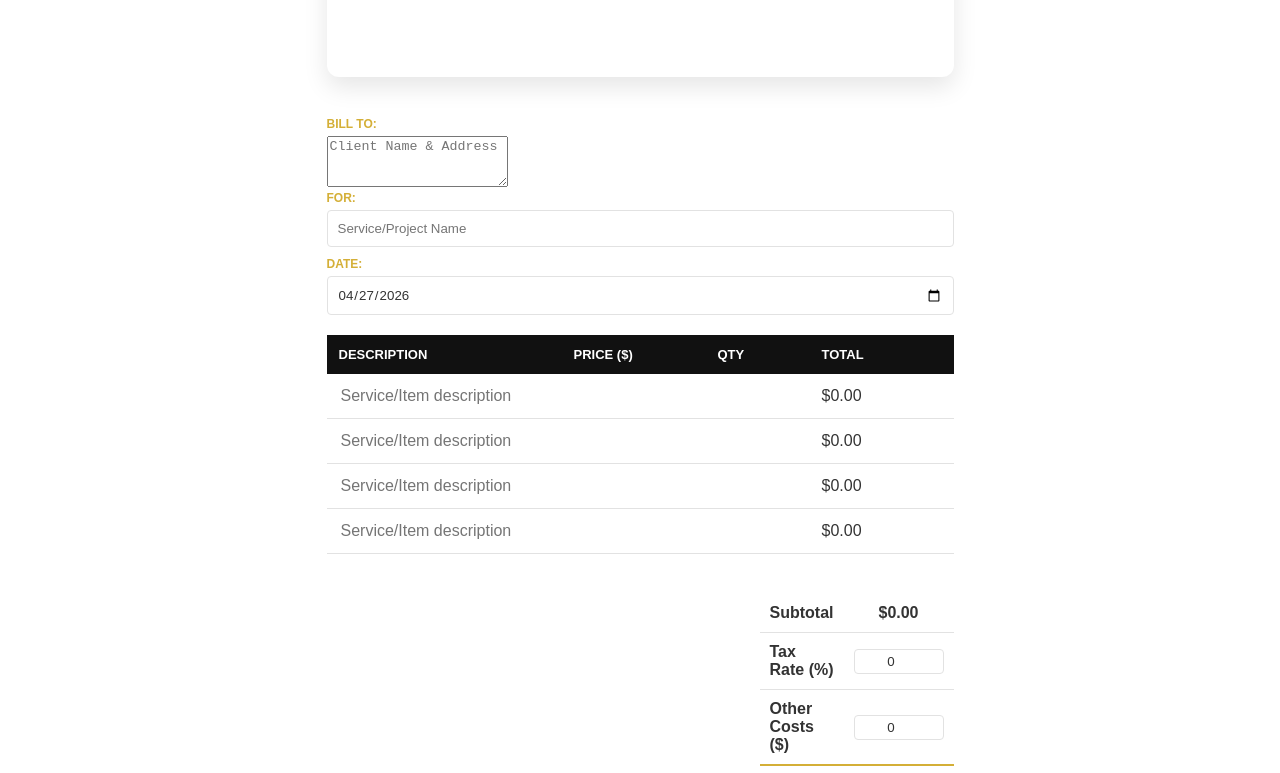
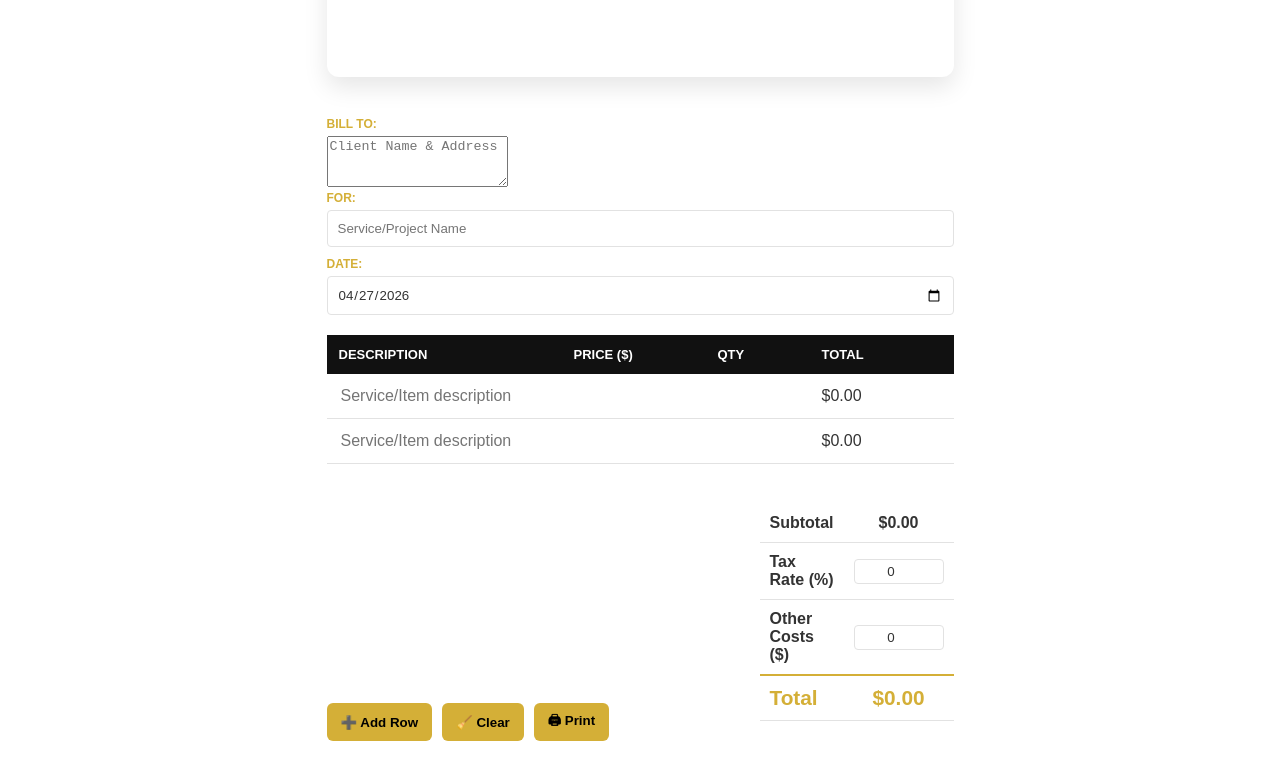
Before and after one commit to Siepale/siepalebis23.github.io, a plain HTML site: page invoice.html in a window 1280 px wide. Shown: the part 286-1059 px from the top of the page. Drawn offline with Linux system fonts and the light colour scheme.

Commit message:
Add files via upload

```diff
--- a/invoice.html
+++ b/invoice.html
@@ -430,18 +430,6 @@
                                 <td><input type="number" class="qty" oninput="calculate()"></td>
                                 <td class="row-total">$0.00</td>
                             </tr>
-                            <tr class="item-row">
-                                <td><input type="text" placeholder="Service/Item description"></td>
-                                <td><input type="number" class="price" oninput="calculate()"></td>
-                                <td><input type="number" class="qty" oninput="calculate()"></td>
-                                <td class="row-total">$0.00</td>
-                            </tr>
-                            <tr class="item-row">
-                                <td><input type="text" placeholder="Service/Item description"></td>
-                                <td><input type="number" class="price" oninput="calculate()"></td>
-                                <td><input type="number" class="qty" oninput="calculate()"></td>
-                                <td class="row-total">$0.00</td>
-                            </tr>
                         </tbody>
                     </table>
                     <div />
```
